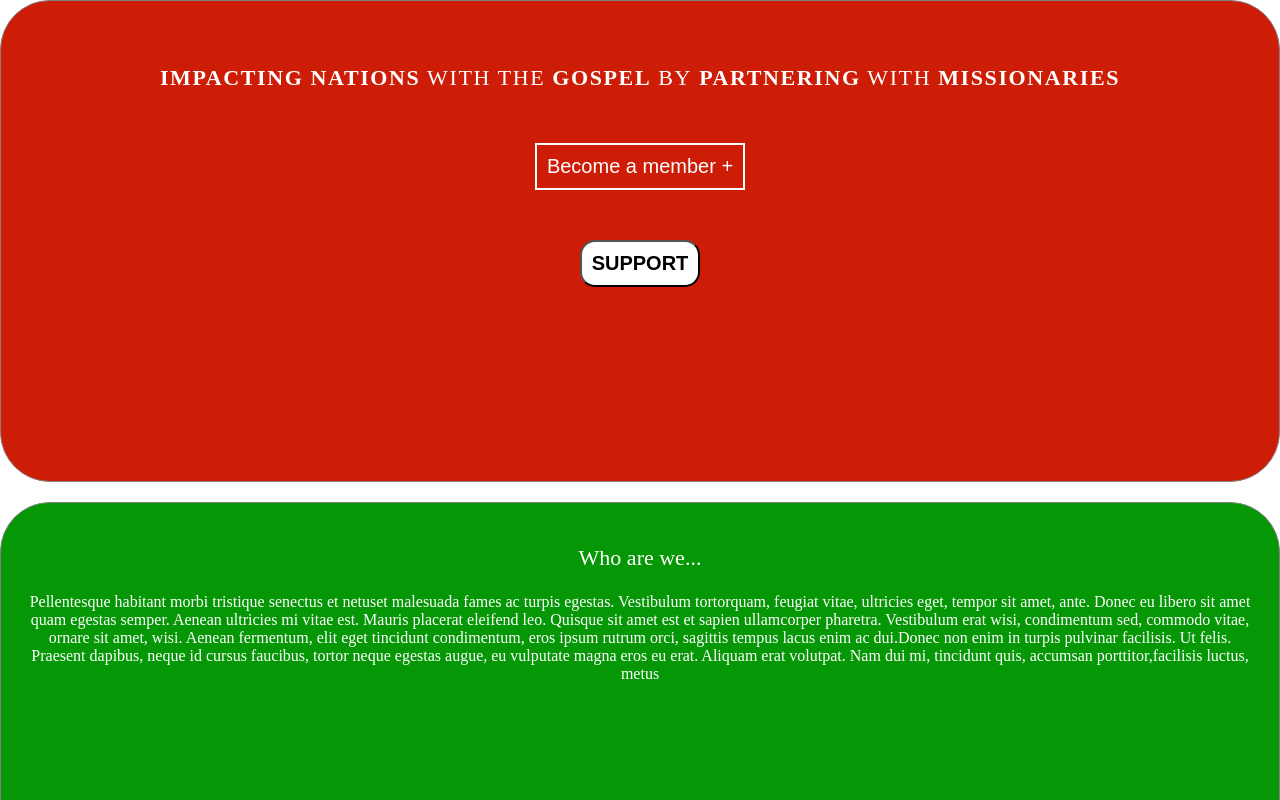
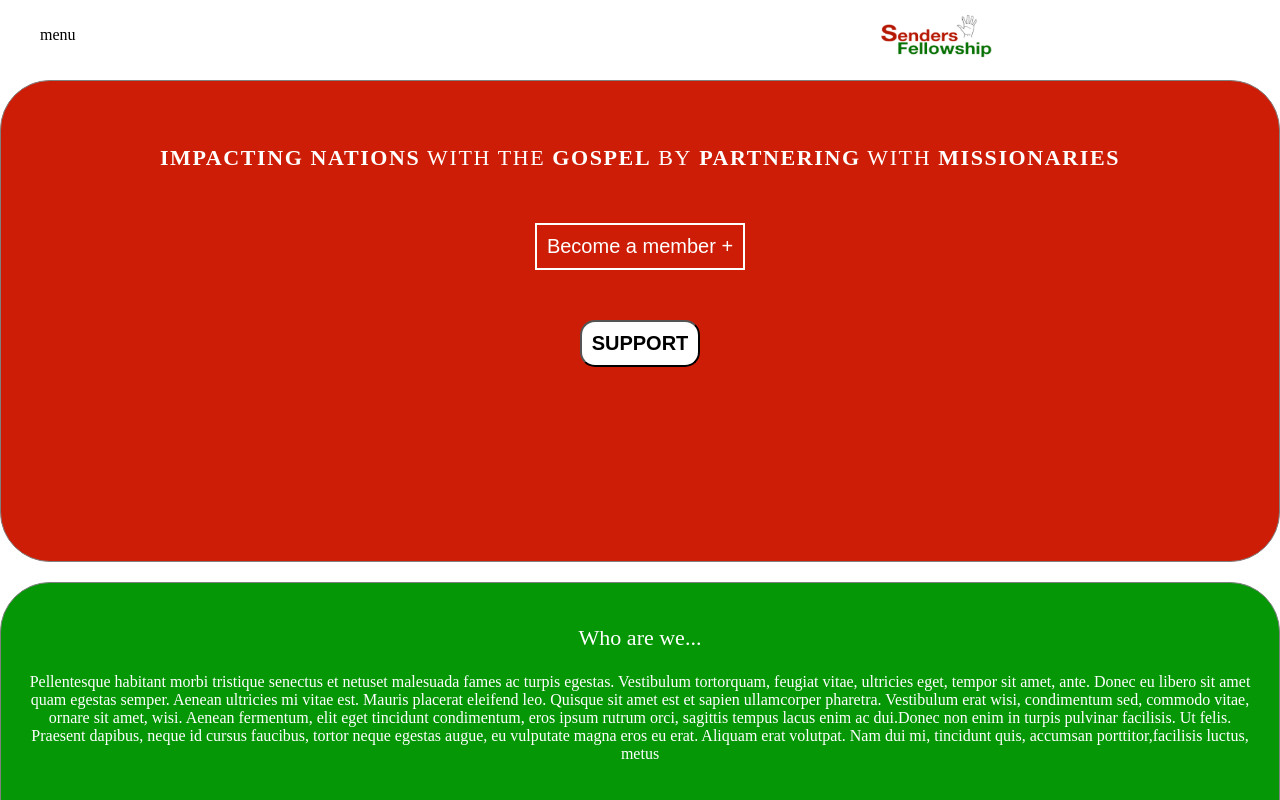
Before and after one commit to Betty-Kebenei/new-sf, a React app: page / in a window 1280 px wide. Shown: the top 800 px of the page. Built offline with nearby package versions, Linux system fonts and the light colour scheme.

Commit message:
add a header

```diff
--- a/public/scss/global.scss
+++ b/public/scss/global.scss
@@ -4,6 +4,7 @@ body {
 }
 
 @import "variables";
+@import "header";
 @import "about";
 @import "directionDeterminants";
-@import "activities"
+@import "activities";
--- /dev/null
+++ b/public/scss/header.scss
@@ -0,0 +1,27 @@
+.header {
+  box-sizing: border-box;
+  margin: 0;
+  height: 10vh;
+  padding: 10px;
+  display: flex;
+  flex-direction: row;
+  width: 100%;
+  position: sticky;
+  top: 0;
+  background-color: $primary-white-color;
+
+  &-menu {
+    padding-left: 30px;
+    flex: 2;
+  }
+
+  &-logo {
+    flex: 1;
+
+    img {
+      height: 50px;
+      width: 150px;
+    }
+
+  }
+}
--- a/src/components/App.jsx
+++ b/src/components/App.jsx
@@ -1,6 +1,7 @@
 import React from 'react';
 import '../../public/scss/global.scss';
 
+import Header from './header/header';
 import About from './About';
 import DirectionDeterminants from './DirectionDeterminants';
 import Activities from './activities/Activities';
@@ -8,6 +9,7 @@ import Activities from './activities/Activities';
 const App = () => {
   return (
     <div className="hey">
+      <Header />
       <About />
       <DirectionDeterminants />
       <Activities />
--- /dev/null
+++ b/src/components/header/header.jsx
@@ -0,0 +1,16 @@
+import React from 'react';
+import logo from '../../images/logo.png';
+
+const Header = () => {
+  return (
+    <div className="header">
+      <div className="header-menu">
+        <p>menu</p>
+      </div>
+      <div className="header-logo">
+        <img src={logo} alt="logo" />
+      </div>
+    </div>
+  );
+};
+export default Header;
```
Also changed, not shown: src/images/logo.png (added).
